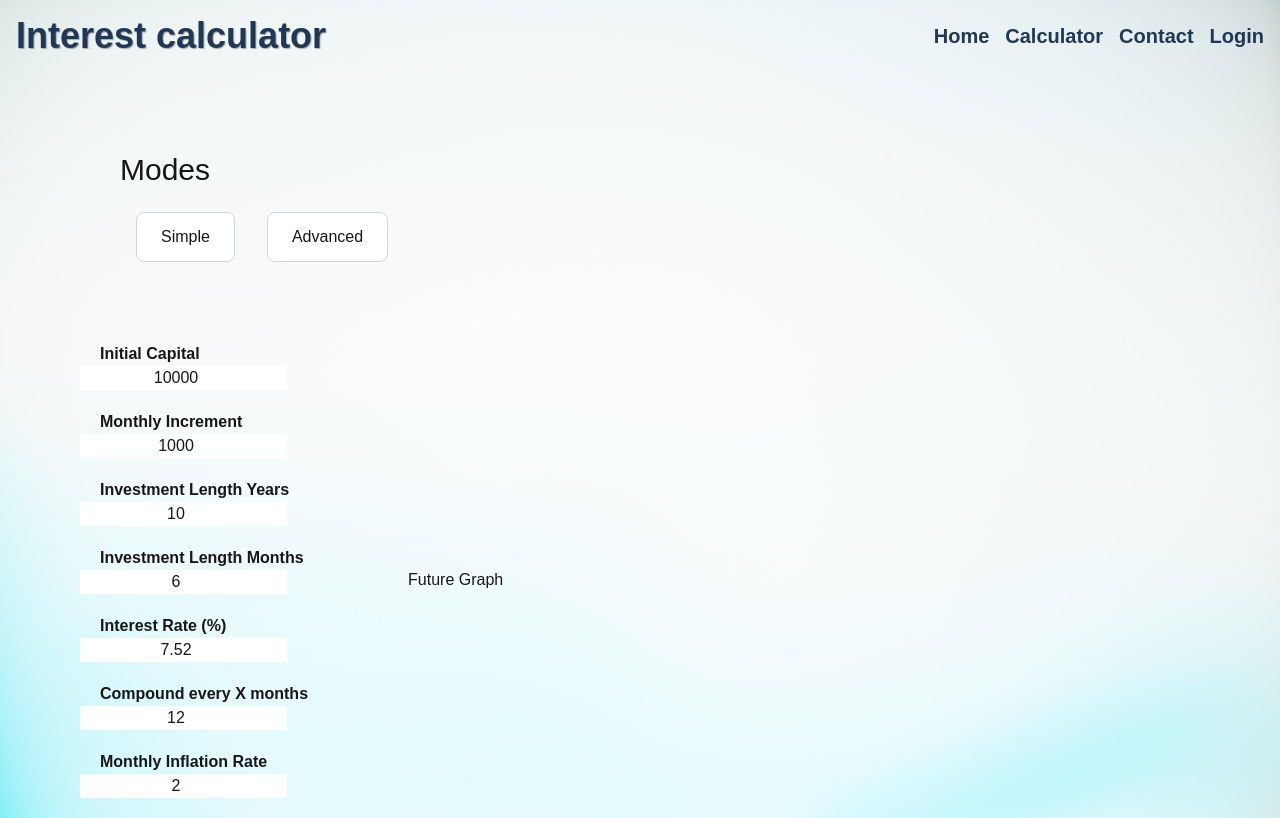
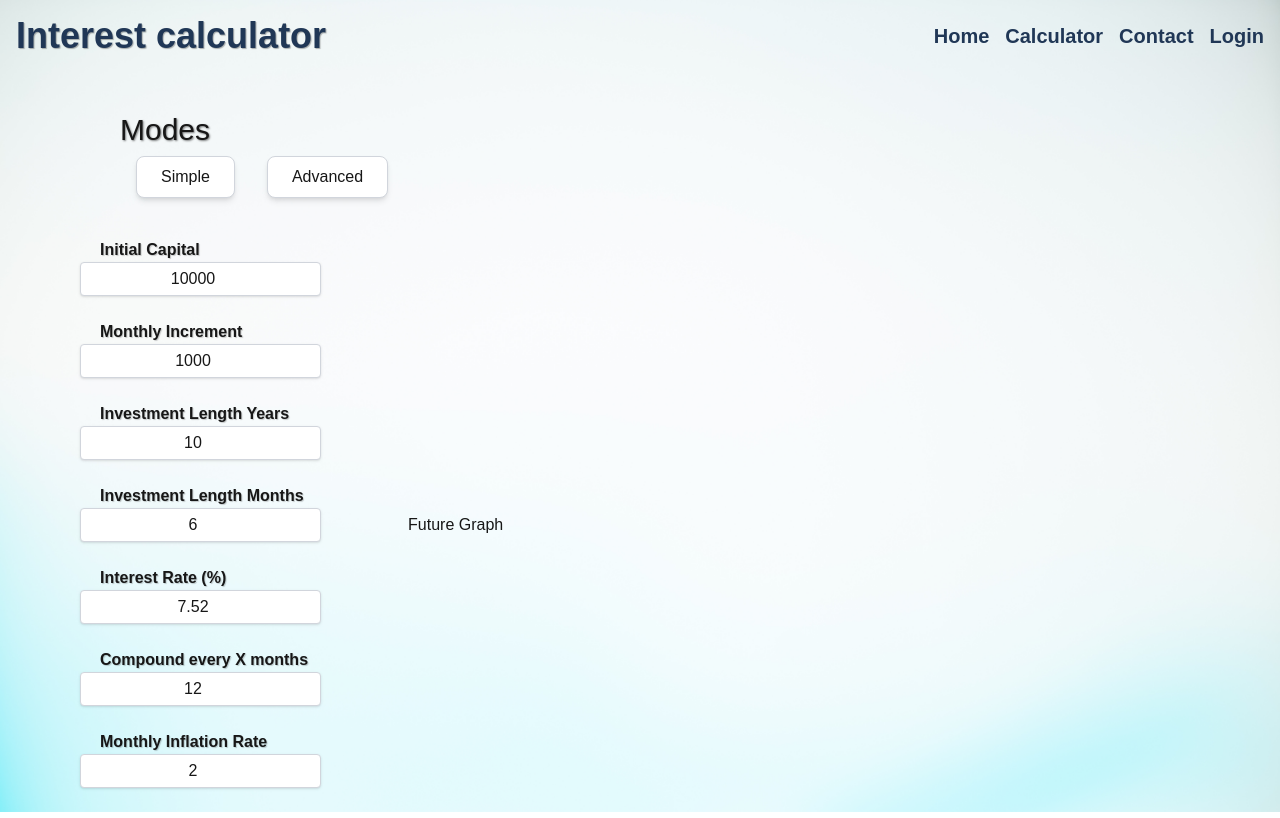
Before and after one commit to CamilleDU3/interest-calculator, a Next.js app in the folder frontend/: page /calculator in a window 1280 px wide. Built offline with nearby package versions, Linux system fonts and the light colour scheme.

Commit message:
style(calculator-page): improve styles for page and its components (Button, InputNumber)

```diff
--- a/frontend/app/calculator/page.tsx
+++ b/frontend/app/calculator/page.tsx
@@ -3,7 +3,6 @@ import Button from '@/components/Button';
 import InputNumber from '@/components/InputNumber';
 import { useState } from 'react';
 
-//TODO: improve the UI design
 //TODO: create the function to handle onChange event of inputs (=recalculation and update of the graph)
 //TODO: update the UI so that investment length of year and month are next to each other with only one label : Investment Length
 //TODO: add the compound type (before increment, after increment) input
@@ -19,8 +18,10 @@ export default function calculator() {
 
     return (
         <main>
-            <div className="mx-30 my-20">
-                <p className="my-6 text-3xl">Modes</p>
+            <div className="mx-30 my-10">
+                <p className="my-2 text-3xl text-shadow-[1px_1px_2px_rgba(0,0,0,0.5)]">
+                    Modes
+                </p>
                 <div>
                     <Button variant="secondary">Simple</Button>
                     <Button variant="secondary">Advanced</Button>
--- a/frontend/components/Button.tsx
+++ b/frontend/components/Button.tsx
@@ -5,11 +5,16 @@ const buttonStyles = cva('', {
     variants: {
         variant: {
             secondary:
-                'bg-background text-foreground border border-gray-300 rounded-lg mx-4 px-6 py-3 hover:bg-hover transition-colors duration-300',
+                'bg-background text-foreground border border-gray-300 rounded-lg mx-4 px-6 py-2 shadow-md hover:bg-hover transition-colors duration-300 active:shadow-[inset_0_1px_2px_rgba(0,0,0,0.4)] active:bg-gray-100',
+        },
+        state: {
+            default: '',
+            active: 'hover:!shadow-none',
         },
     },
     defaultVariants: {
         variant: 'secondary',
+        state: 'default',
     },
 });
 type ButtonStylesTypes = VariantProps<typeof buttonStyles>;
--- a/frontend/components/InputNumber.tsx
+++ b/frontend/components/InputNumber.tsx
@@ -14,8 +14,11 @@ export default function InputNumber({
     ...props
 }: InputProps) {
     return (
-        <div className="mb-5">
-            <label htmlFor={id} className="block mx-5 font-bold">
+        <div className="mb-6">
+            <label
+                htmlFor={id}
+                className="block mx-5 font-bold text-shadow-[1px_1px_1px_rgba(0,0,0,0.2)]"
+            >
                 {labelText}
             </label>
             <input
@@ -23,7 +26,7 @@ export default function InputNumber({
                 id={id}
                 name={name ?? id + '-name'}
                 value={value}
-                className="bg-background text-center ${className || ''}"
+                className="bg-background text-center border border-gray-300 rounded px-4 py-1 shadow ${className || ''}"
                 {...props}
             />
         </div>
```
